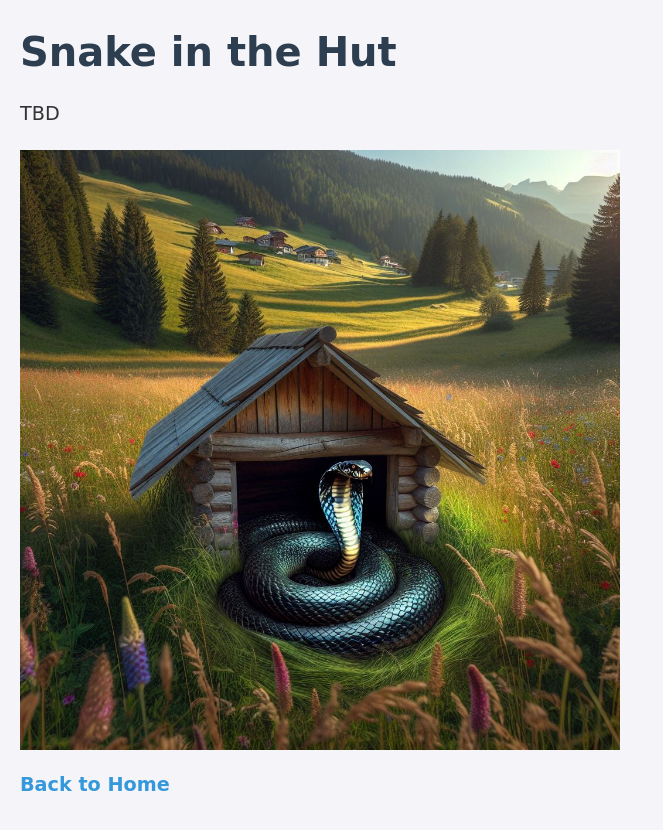
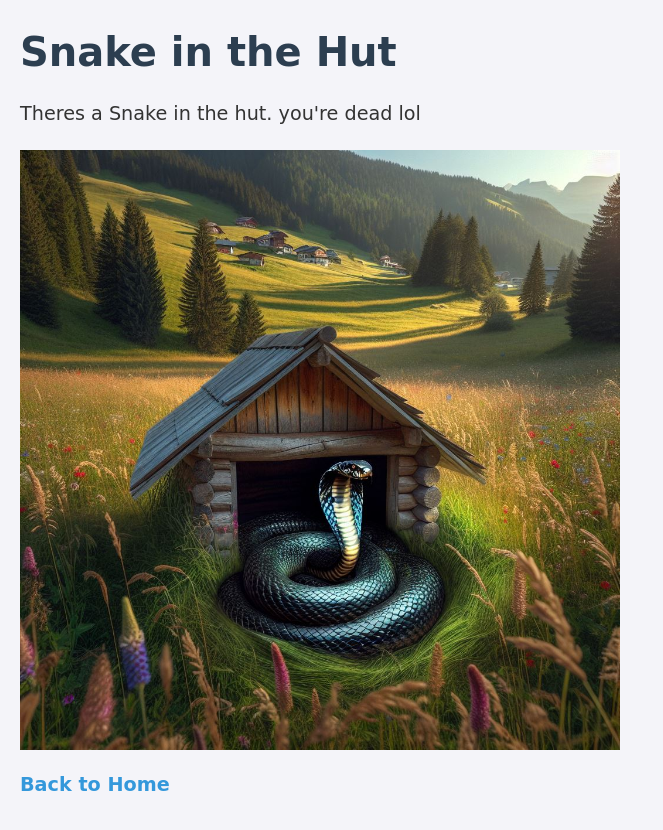
Before and after one commit to Luke0616/Luke0616.github.io, a plain HTML site: page snake-in-hut.html in a window 1280 px wide. Shown: the whole page, without its empty margins (0-663 px from the left). Drawn offline with Linux system fonts and the light colour scheme.

Commit message:
Update snake-in-hut.html

```diff
--- a/snake-in-hut.html
+++ b/snake-in-hut.html
@@ -8,7 +8,7 @@
 </head>
 <body>
     <h1>Snake in the Hut</h1>
-    <p>TBD</p>
+    <p>Theres a Snake in the hut. you're dead lol</p>
     <img src="snake in hut.png" alt="Adventure Image">
     <p><a href="index.html">Back to Home</a></p>
 </body>
```
